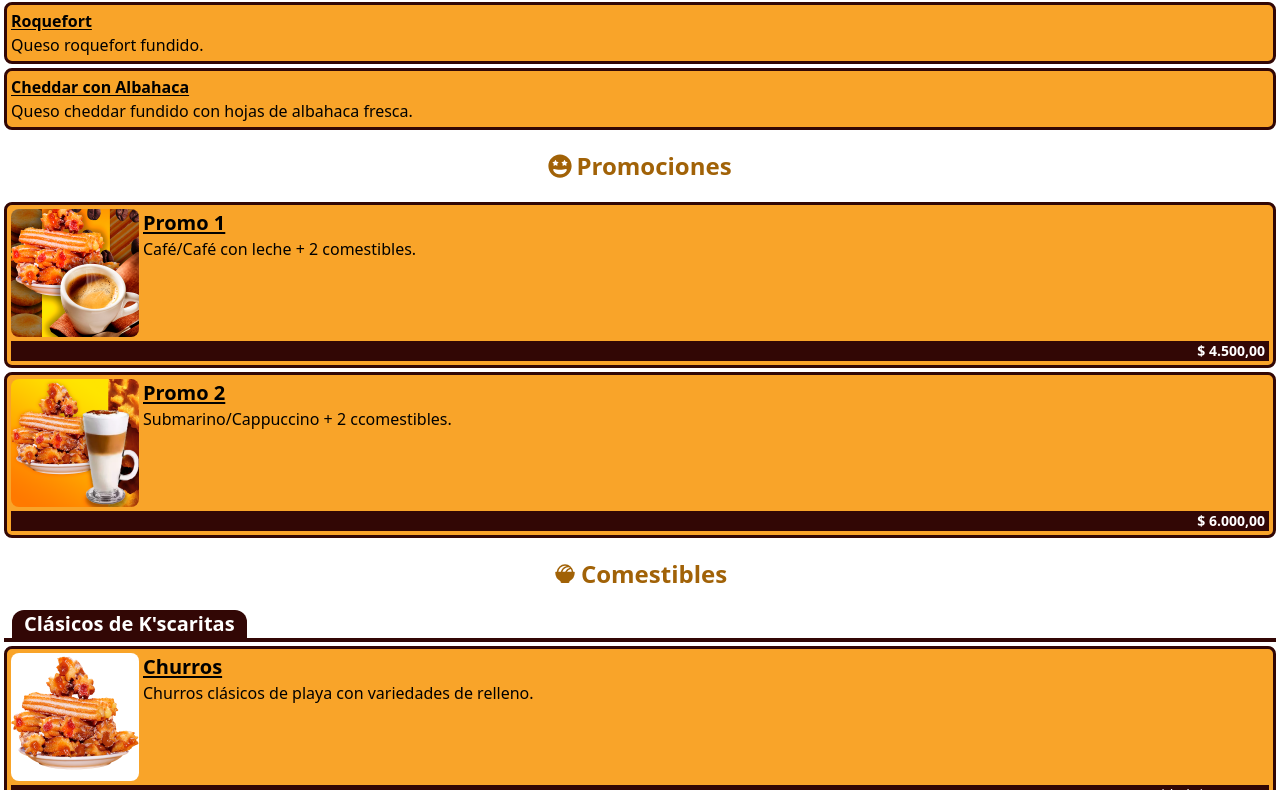
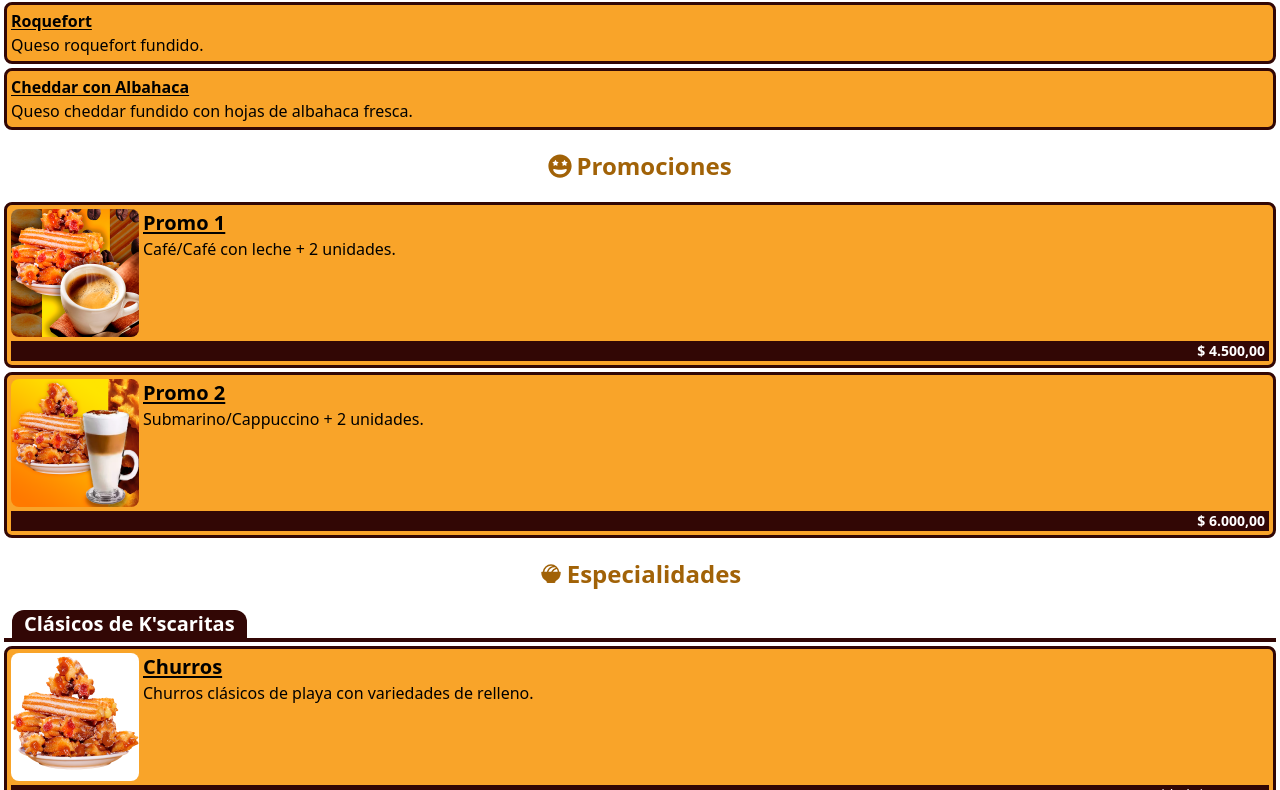
Before and after one commit to javierhuebra/ksca_menu_digital, a React (Vite) app: page /ksca_menu_digital/carta in a window 1280 px wide. Shown: the part 560-1350 px from the top of the page. Built offline with nearby package versions, Linux system fonts and the light colour scheme.

Commit message:
primer commit del 2025 jejejeje

```diff
--- a/src/views/Carta.jsx
+++ b/src/views/Carta.jsx
@@ -73,7 +73,7 @@ const Carta = () => {
 
                     tipoVenta={'as'}
                     imagen={imgPromo1}
-                    descripcion={'Café/Café con leche + 2 comestibles.'}
+                    descripcion={'Café/Café con leche + 2 unidades.'}
                     titulo={'Promo 1'}
                 >
                     <p className="text-sm mr-1"><span className="font-bold">$ 4.500,00</span></p>
@@ -82,14 +82,14 @@ const Carta = () => {
 
                     tipoVenta={'as'}
                     imagen={imgPromo2}
-                    descripcion={'Submarino/Cappuccino + 2 ccomestibles.'}
+                    descripcion={'Submarino/Cappuccino + 2 unidades.'}
                     titulo={'Promo 2'}
                 >
                     <p className="text-sm mr-1"><span className="font-bold">$ 6.000,00</span></p>
 
                 </CardProductoUn>
             </Seccion>
-            <Seccion tituloSeccion={'Comestibles'}
+            <Seccion tituloSeccion={'Especialidades'}
                 icono={<PiBowlFoodFill />}
             >
 
```
